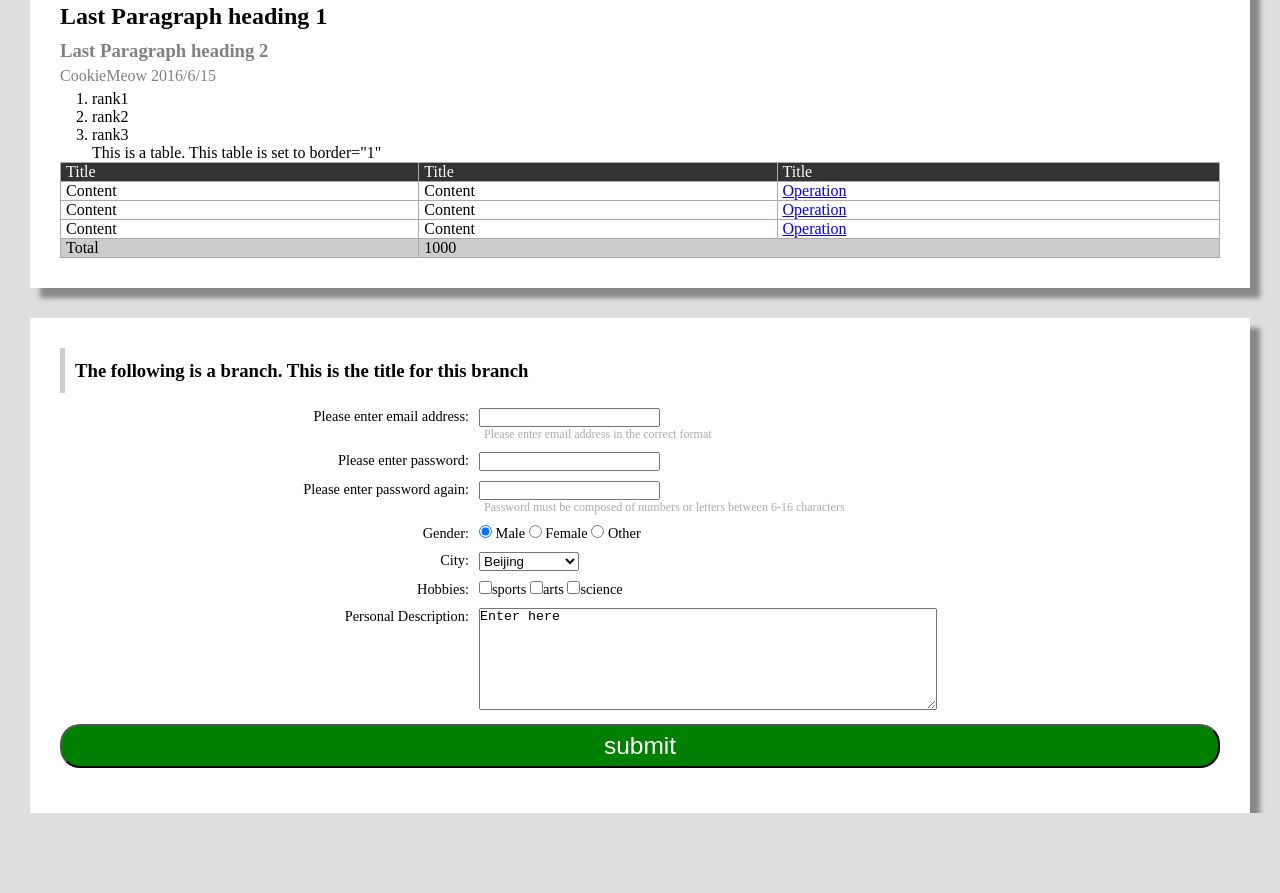
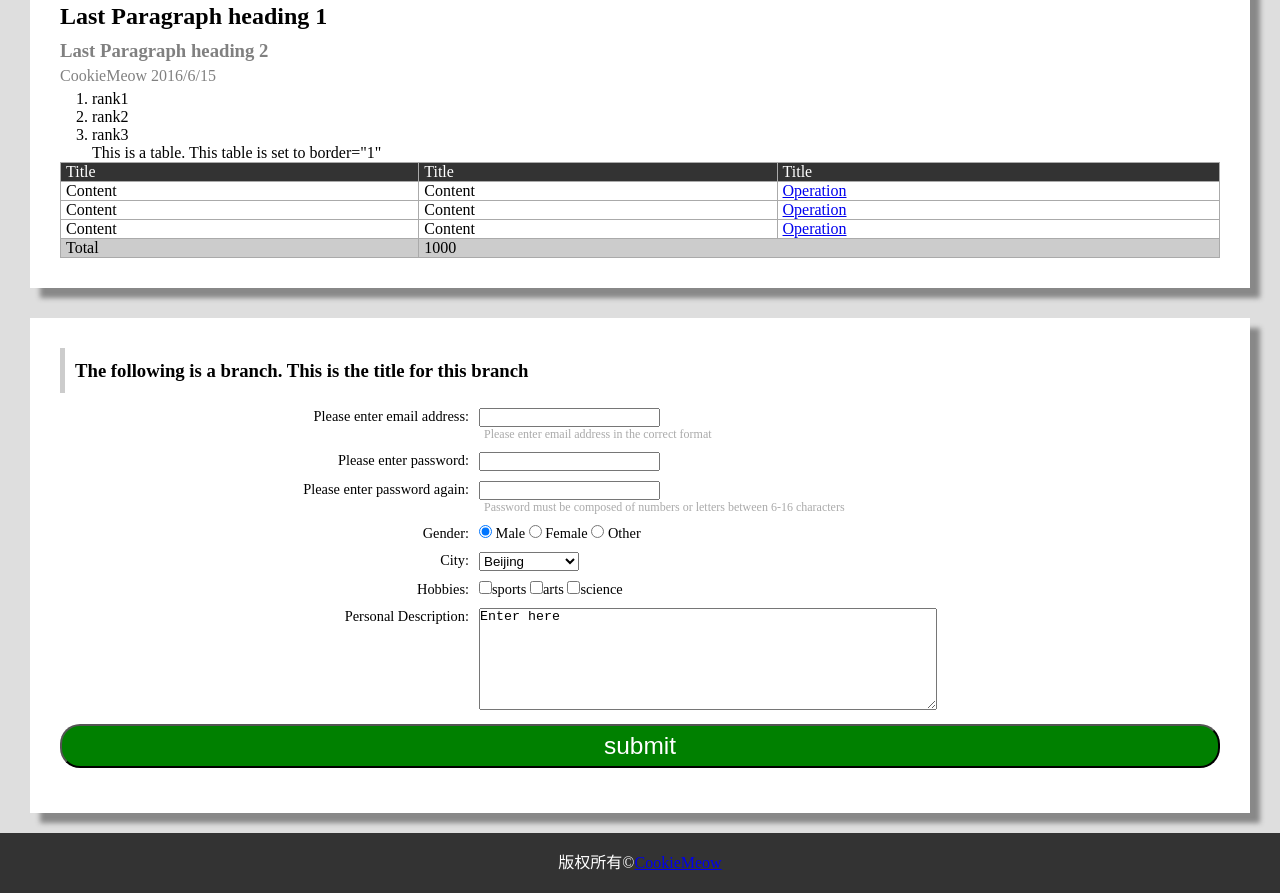
Before and after one commit to cookieMeow/2016_for_practicing_use, a plain HTML site: page 2016-06-15 task2/task2.html in a window 1280 px wide. Shown: the part 2775-3668 px from the top of the page. Before the commit the page ends 3588 px from the top, so only its background shows below. Drawn offline with Linux system fonts and the light colour scheme.

Commit message:
fix bugs

```diff
--- a/2016-06-15 task2/style.css
+++ b/2016-06-15 task2/style.css
@@ -164,3 +164,13 @@ aside textarea{
 .submit:hover{
 	background-color: #00cc00;
 }
+
+footer{
+  margin-top:20px;
+	background: #333;
+	height: 60px;
+	width:100%;
+	text-align: center;
+	line-height: 60px;
+	color:white;
+}
--- a/2016-06-15 task2/task2.html
+++ b/2016-06-15 task2/task2.html
@@ -161,5 +161,8 @@
         <input class="submit" type="submit" value="submit">
       </div>
     </aside>
+      <footer>
+    <span>版权所有&copy;<a class="name" href="#">CookieMeow</a></span>
+  </footer>
   </body>
 </html>
```
